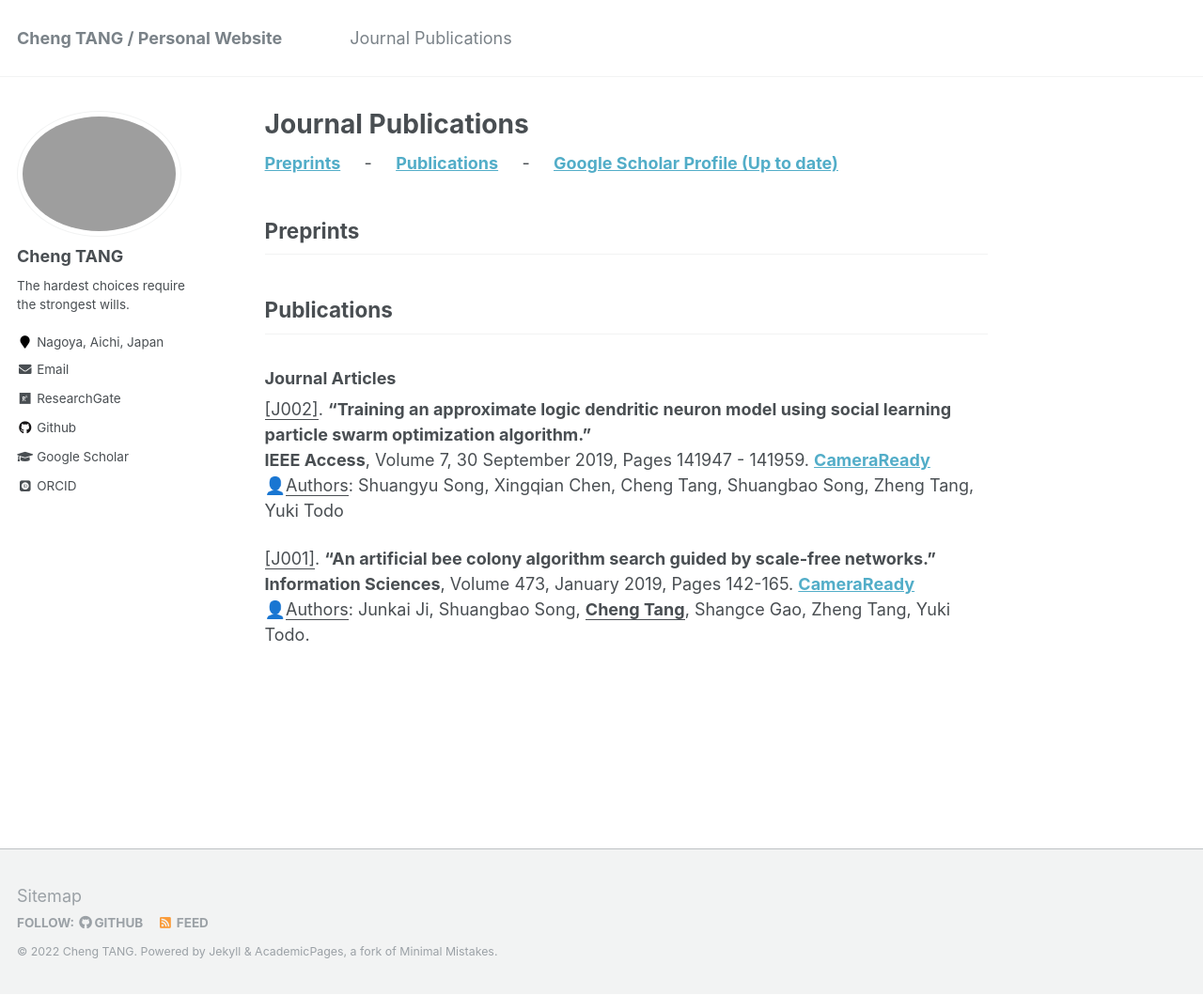
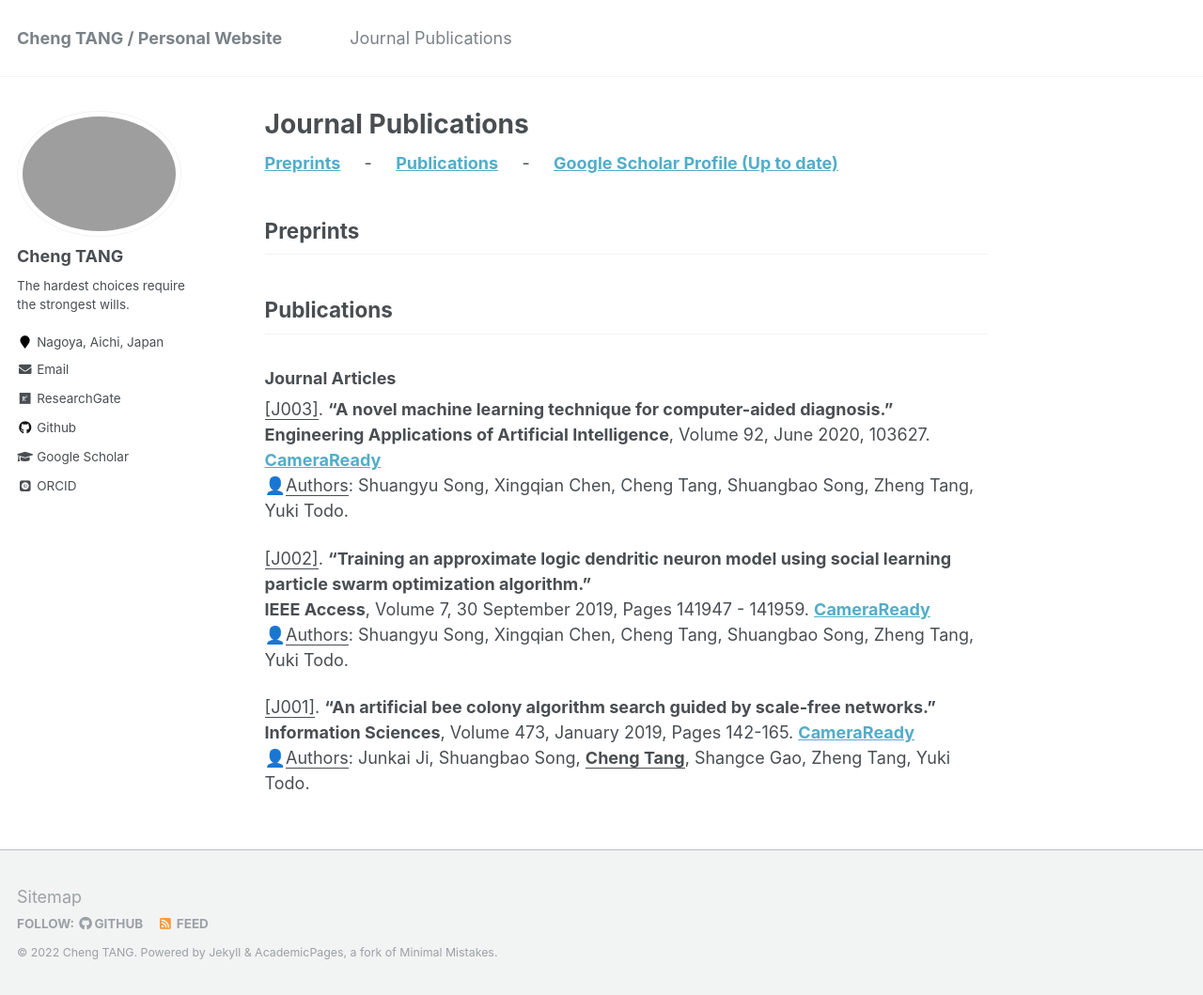
Before and after one commit to ChengTANG-AI/chengtang-ai.github.io, a Jekyll site: the page built from _pages/JournalPublications.md, in a window 1280 px wide and 1059 px high. Shown: the whole window at 94% size. Built offline with Jekyll 4.4.1, drawn with Linux system fonts in a browser that asks for light colours; some web fonts are replaced.

Commit message:
Update JournalPublications.md

```diff
--- a/_pages/JournalPublications.md
+++ b/_pages/JournalPublications.md
@@ -31,9 +31,13 @@ Publications
 
 ### Journal Articles
 
+<u>[J003]</u>. **"A novel machine learning technique for computer-aided diagnosis."**
+**Engineering Applications of Artificial Intelligence**, Volume 92, June 2020, 103627. **[CameraReady](https://doi.org/10.1016/j.engappai.2020.103627)**
+👤<u>Authors</u>: Shuangyu Song, Xingqian Chen, Cheng Tang, Shuangbao Song, Zheng Tang, Yuki Todo.
+
 <u>[J002]</u>. **"Training an approximate logic dendritic neuron model using social learning particle swarm optimization algorithm."**
 **IEEE Access**, Volume 7, 30 September 2019, Pages 141947 - 141959. **[CameraReady](https://doi.org/10.1109/ACCESS.2019.2944682)**
-👤<u>Authors</u>: Shuangyu Song, Xingqian Chen, Cheng Tang, Shuangbao Song, Zheng Tang, Yuki Todo
+👤<u>Authors</u>: Shuangyu Song, Xingqian Chen, Cheng Tang, Shuangbao Song, Zheng Tang, Yuki Todo.
 
 <u>[J001]</u>. **"An artificial bee colony algorithm search guided by scale-free networks."**
 **Information Sciences**, Volume 473, January 2019, Pages 142-165. **[CameraReady](https://doi.org/10.1016/j.ins.2018.09.034)**
```
